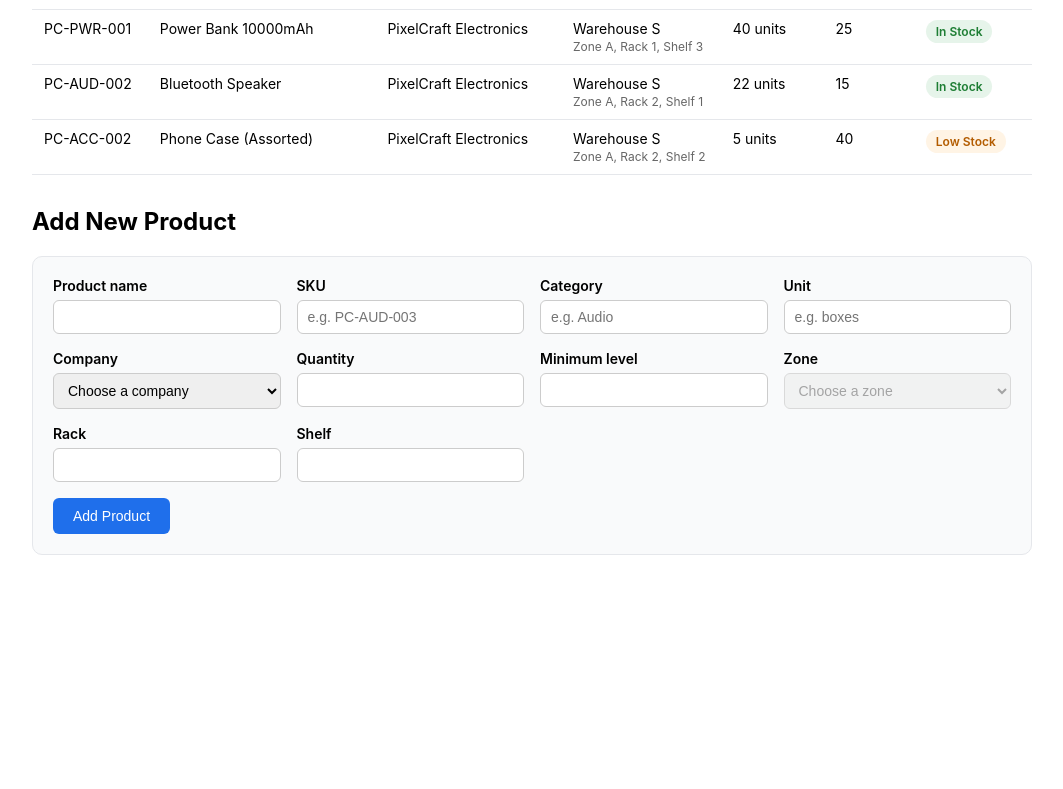
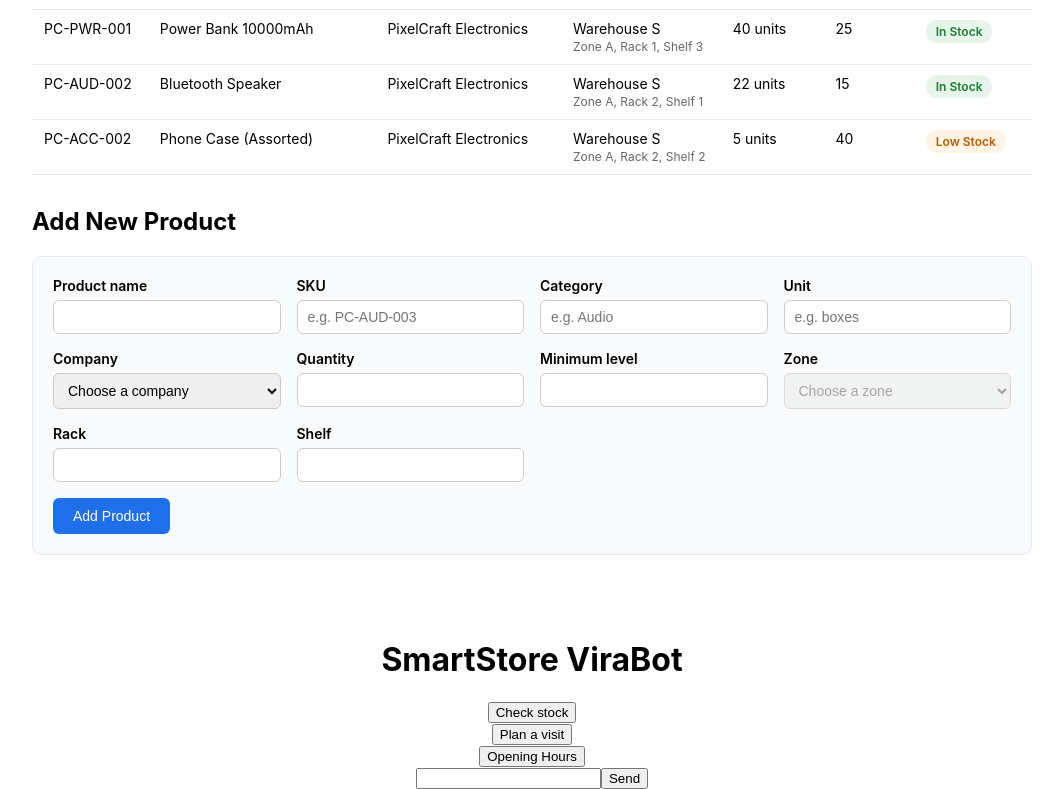
Before and after one commit to mthinzar/C304-CA1, a React (Create React App) app: page / in a window 1280 px wide. Shown: the part 1256-2045 px from the top of the page, without its empty margins (108-1171 px from the left). Before the commit the page ends 1875 px from the top, so only its background shows below. Built offline with nearby package versions, Linux system fonts and the light colour scheme.

Commit message:
feat: integrate NaviBot component with chat functionality and bot responses

```diff
--- a/src/App.js
+++ b/src/App.js
@@ -3,6 +3,8 @@ import "./App.css";
 import { products, companies } from "./data";
 import ViewAsSelector from "./components/ViewAsSelector";
 import InventoryOverviewPage from "./components/InventoryOverviewPage";
+import NaviBot from "./components/navibot/NaviBot";
+
 
 function App() {
   const [productList, setProductList] = useState(products);
@@ -28,6 +30,8 @@ function App() {
         currentUser={currentUser}
         onAddProduct={handleAddProduct}
       />
+      <h1>SmartStore ViraBot</h1>
+      <NaviBot />
     </div>
   );
 }
--- /dev/null
+++ b/src/components/navibot/NaviBot.css
@@ -0,0 +1,19 @@
+.user-message {
+  background-color: #2563eb;
+  color: white;
+  padding: 12px;
+  border-radius: 12px;
+  margin: 8px 0 8px auto;
+  width: fit-content;
+  max-width: 75%;
+}
+
+.bot-message {
+  background-color: #f1f5f9;
+  color: #1e293b;
+  padding: 12px;
+  border-radius: 12px;
+  margin: 8px auto 8px 0;
+  width: fit-content;
+  max-width: 75%;
+}
--- a/src/components/navibot/NaviBot.js
+++ b/src/components/navibot/NaviBot.js
@@ -1,9 +1,85 @@
-import { intents } from "../../naviData";
+import { intents, botResponses } from "../../naviData";
 import { useState } from "react";
+import "./NaviBot.css";
+
+function ChatMessage({ message, sender }) {
+  return (
+    <div className={sender === "user" ? "user-message" : "bot-message"}>
+      <p>{message}</p>
+    </div>
+  );
+}
+
+function MessageInput() {
+
+  // stores what the customer is currently typing
+  const [userInput, setUserInput] = useState("");
+
+  //store multiple messages
+  const [messages, setMessages] = useState([]);
+
+  function handleSend() {
+
+    if (userInput !== "") {
+
+      const lowerInput = userInput.toLowerCase();
+
+      const matchedResponse = botResponses.filter(
+        (item) => lowerInput.includes(item.keyword)
+      );
+
+      if (matchedResponse.length > 0) {
+        setMessages([...messages,
+        { sender: "user", text: userInput },
+        { sender: "bot", text: matchedResponse[0].reply }
+        ]);
+      } else {
+        setMessages([...messages,
+        { sender: "user", text: userInput },
+        {
+          sender: "bot",
+          text: "Sorry, I don't understand your question."
+        }
+        ]);
+      }
+      setUserInput("");
+    }
+  }
+
+  return (
+    <div>
+      <input value={userInput}
+        onChange={(event) => setUserInput(event.target.value)} />
+      {messages.map((message, index) => {
+        return (
+          <ChatMessage
+            key={index}
+            message={message.text}
+            sender={message.sender}
+          />
+        );
+      })}
+      <button onClick={() => handleSend()}> Send </button>
+    </div>
+  )
+}
+
+function WarehouseLocation() {
+  return (
+    <div>
+      <h3>SmartStore Warehouse</h3>
+      <p>Location: Woodlands, Singapore</p>
+      <p>Plan your journey before visiting our warehouse.</p>
+    </div>
+  );
+}
 
 function NaviBot() {
 
   const [selectedOption, setSelectedOption] = useState("");
+
+  // item represents one entire object
+  const selectedIntent = intents.filter((item) => item.id === selectedOption);
 
   // when the customer clicks "Check stock, we want to know that the selected ID is "stock"
   function handleOptionClick(id) {
@@ -21,9 +97,15 @@ function NaviBot() {
           </div>
         )
       })}
-      {selectedOption === "stock" && <p>Stock information</p>}
-      {selectedOption === "visit" && <p>Visit information</p>}
-      {selectedOption === "hours" && <p>Opening Hours information</p>}
+      {selectedIntent.map((item) => {
+        return (
+          <div key={item.id}>
+            <ChatMessage message={item.desc} />
+          </div>
+        )
+      })}
+      {selectedOption === "visit" && <WarehouseLocation />}
+      <MessageInput />
     </div>
   )
 }
--- a/src/naviData.js
+++ b/src/naviData.js
@@ -19,3 +19,30 @@ export const intents = [
   },
 
 ];
+
+export const botResponses = [
+  {
+    keyword: "hello",
+    reply: "Hi! Welcome to SmartStore."
+  },
+  {
+    keyword: "stock",
+    reply: "I can help you check stock availability."
+  },
+  {
+    keyword: "hours",
+    reply: "I can help you check our opening hours."
+  },
+  {
+    keyword: "visit",
+    reply: "I can help you plan your warehouse visit."
+  },
+  {
+    keyword: "location",
+    reply: "Our SmartStore warehouse is located in Woodlands, Singapore."
+  },
+  {
+    keyword: "warehouse",
+    reply: "Our SmartStore warehouse is located in Woodlands, Singapore."
+  }
+];
```
